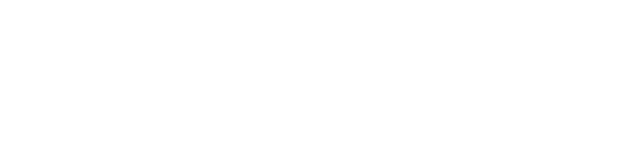
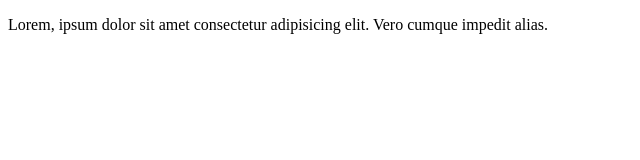
Before and after one commit to ayush-penumatsa/LocalRepo, a plain HTML site: page index.html in a window 1280 px wide. Shown: the whole page, without its empty margins (0-640 px from the left). Drawn offline with Linux system fonts and the light colour scheme.

Commit message:
added new line

```diff
--- a/index.html
+++ b/index.html
@@ -6,6 +6,6 @@
     <title>Document</title>
 </head>
 <body>
-
+    <p>Lorem, ipsum dolor sit amet consectetur adipisicing elit. Vero cumque impedit alias.</p>
 </body>
 </html>
```
